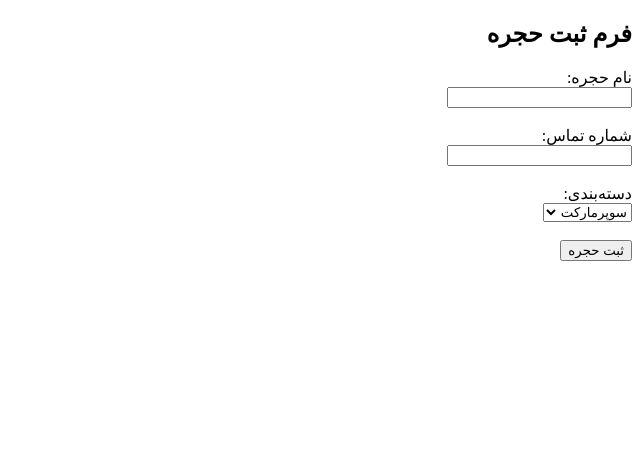
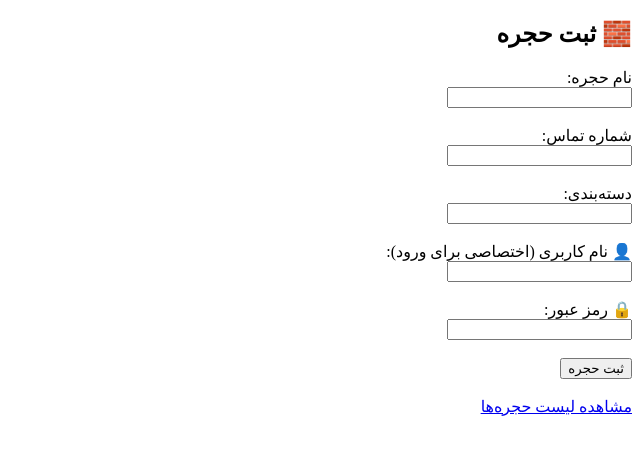
Before and after one commit to majiddashti65/hojre, a Python web app: template templates/index.html in a window 1280 px wide. Shown: the top 455 px of the page, without its empty margins (640-1280 px from the left). Run offline with Jinja, Linux system fonts and the light colour scheme; the template is opened without the code that fills it, so the values that code supplies are empty.

Commit message:
افزودن username و password به ثبت حجره

```diff
--- a/templates/index.html
+++ b/templates/index.html
@@ -2,25 +2,31 @@
 <html lang="fa">
 <head>
     <meta charset="UTF-8">
-    <title>ثبت حجره</title>
+    <title>ثبت حجره جدید</title>
 </head>
 <body dir="rtl">
-    <h2>فرم ثبت حجره</h2>
+    <h2>🧱 ثبت حجره</h2>
+
     <form method="post" action="/register">
         <label>نام حجره:</label><br>
-        <input type="text" name="shop_name"><br><br>
+        <input type="text" name="shop_name" required><br><br>
 
         <label>شماره تماس:</label><br>
-        <input type="text" name="phone"><br><br>
+        <input type="text" name="phone" required><br><br>
 
         <label>دسته‌بندی:</label><br>
-        <select name="category">
-            <option value="سوپرمارکت">سوپرمارکت</option>
-            <option value="پوشاک">پوشاک</option>
-            <option value="خدمات">خدمات</option>
-        </select><br><br>
+        <input type="text" name="category" required><br><br>
+
+        <label>👤 نام کاربری (اختصاصی برای ورود):</label><br>
+        <input type="text" name="username" required><br><br>
+
+        <label>🔒 رمز عبور:</label><br>
+        <input type="password" name="password" required><br><br>
 
         <input type="submit" value="ثبت حجره">
     </form>
+
+    <br>
+    <a href="/shops">مشاهده لیست حجره‌ها</a>
 </body>
 </html>
```
Also changed, not shown: app.txt (renamed from app.py, +13 -2 lines).
